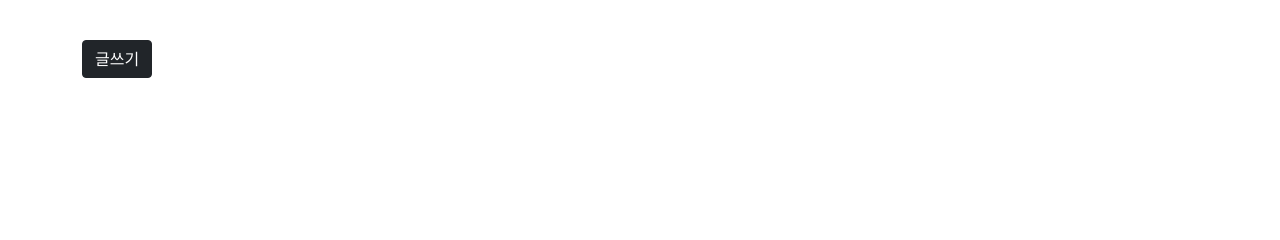
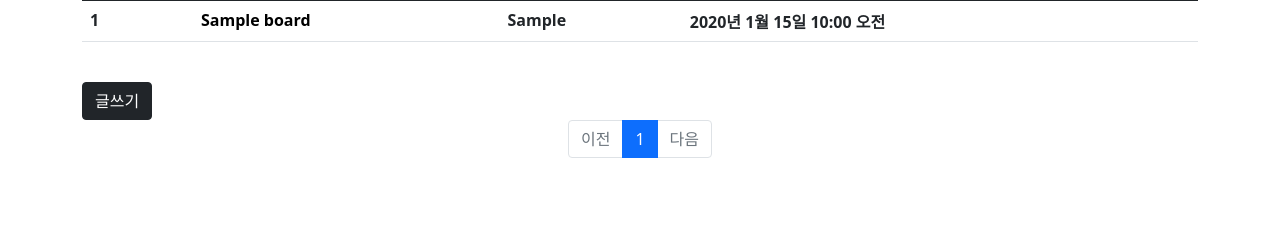
Before and after one commit to mingang0830/blog, a Django app: page /board/ in a window 1280 px wide. Shown: the part 161-401 px from the top of the page. Run offline with Django 4.2, Linux system fonts and the light colour scheme; tables that the repository leaves empty hold one stand-in row (values such as "Sample post"); lists and menus that the app fills with data are empty; some libraries are stand-ins or nearby versions.

Commit message:
list.html 페이징 부분 추가

```diff
--- a/board/templates/board/list.html
+++ b/board/templates/board/list.html
@@ -5,6 +5,10 @@
         <script src="{% static 'js/scripts.js'%}"></script>
 
     </head>
+    <style type="text/css">
+        #page-link-black:visited {background-color: #000; color: white; border-color: black;}
+
+    </style>
     <body>
         <div class="container my-3">
             <h3>글 목록</h3>
@@ -24,18 +28,78 @@
                             <th>작성 시간</th>
                         </tr>
                     </thead>
-                    {% for data in board_data %}
+                    {% for data in page_obj %}
                     <tbody>
                         <tr>
                             <th>{{data.id}}</th>
                             <th><a href="{{data.id}}" style="color: black;">{{data.title}}</a></th>
-                            <th>{{data.user}}</th>
+                            <th>{{data.created_by}}</th>
                             <th>{{data.created_at}}</th>
                         </tr>
                     </tbody>
                     {% endfor %}
                 </table>
                 <br><button type="button" class="btn btn-dark"><a href="write" style="color:white;">글쓰기</a></button>
+            <!-- 페이징 -->
+            <ul class="pagination justify-content-center">
+                <!--이전 페이지-->
+                {% if page_obj.has_previous %}
+                <li class="page-item">
+                    <a class="page-link" style="color: black;" href="?page=1" >
+                        처음
+                    </a>
+                </li>
+                <li class="page-item">
+                    <a class="page-link" style="color: black;" href="?page={{ page_obj.previous_page_number }}">
+                        이전
+                    </a>
+                </li>
+                {% else %}
+                <li class="page-item disabled">
+                    <a class="page-link" tabindex="-1" aria-disabled="true" href="#">
+                        이전
+                    </a>
+                </li>
+                {% endif %}
+                <!--페이지 리스트-->
+                {% for page_number in page_obj.paginator.page_range %}
+                {% if page_number >= page_obj.number|add:-5 and page_number <= page_obj.number|add:5 %}
+                {% if page_number == page_obj.number %}
+                <li class="page-item active" aria-current="page">
+                    <a class="page-link" id="page-link-black" href="?page={{ page_number }}">
+                        {{ page_number }}
+                    </a>
+                </li>
+                {% else %}
+                <li class="page-item">
+                    <a class="page-link" style="color: black;" href="?page={{ page_number }}">
+                        {{ page_number }}
+                    </a>
+                </li>
+                {% endif %}
+                {% endif %}
+                {% endfor %}
+                <!--다음 페이지-->
+                {% if page_obj.has_next %}
+                <li class="page-item">
+                    <a class="page-link" style="color: black;" href="?page={{ page_obj.next_page_number }}">
+                        다음
+                    </a>
+                </li>
+                <li class="page-item">
+                    <a class="page-link" style="color: black;" href="?page={{ page_obj.paginator.num_pages }}">
+                        마지막
+                    </a>
+                </li>
+                {% else %}
+                <li class="page-item disabled">
+                    <a class="page-link" tabindex="-1" aria-disabled="true" href="#">
+                        다음
+                    </a>
+                </li>
+                {% endif %}
+            </ul>
+            <!--페이징 끝-->
         </div>
     </body>
 </html
```
